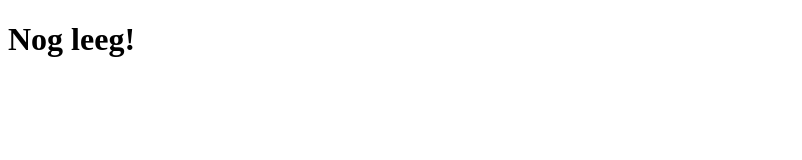
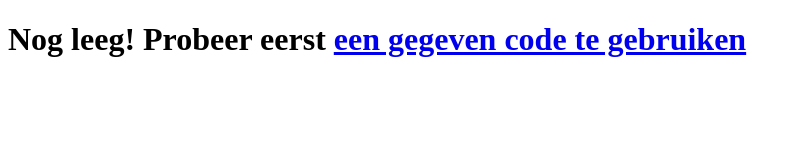
Before and after one commit to a-opslag/a-opslag.github.io, a plain HTML site: page antwoorden.html in a window 1280 px wide. Shown: the whole page, without its empty margins (0-802 px from the left). Drawn offline with Linux system fonts and the light colour scheme.

Commit message:
Moved the files back cause it did not work

```diff
--- a/src/antwoorden.html
+++ b/antwoorden.html
@@ -6,6 +6,6 @@
     <title>Document</title>
 </head>
 <body>
-    <h1>Nog leeg!</h1>
+    <h1>Nog leeg! Probeer eerst <a href="code.html">een gegeven code te gebruiken</a></h1>
 </body>
 </html>
```
Also changed, not shown: code.html (renamed from src/code.html), index.html (renamed from src/index.html), script.js (renamed from src/script.js), styles.css (renamed from src/styles.css).
